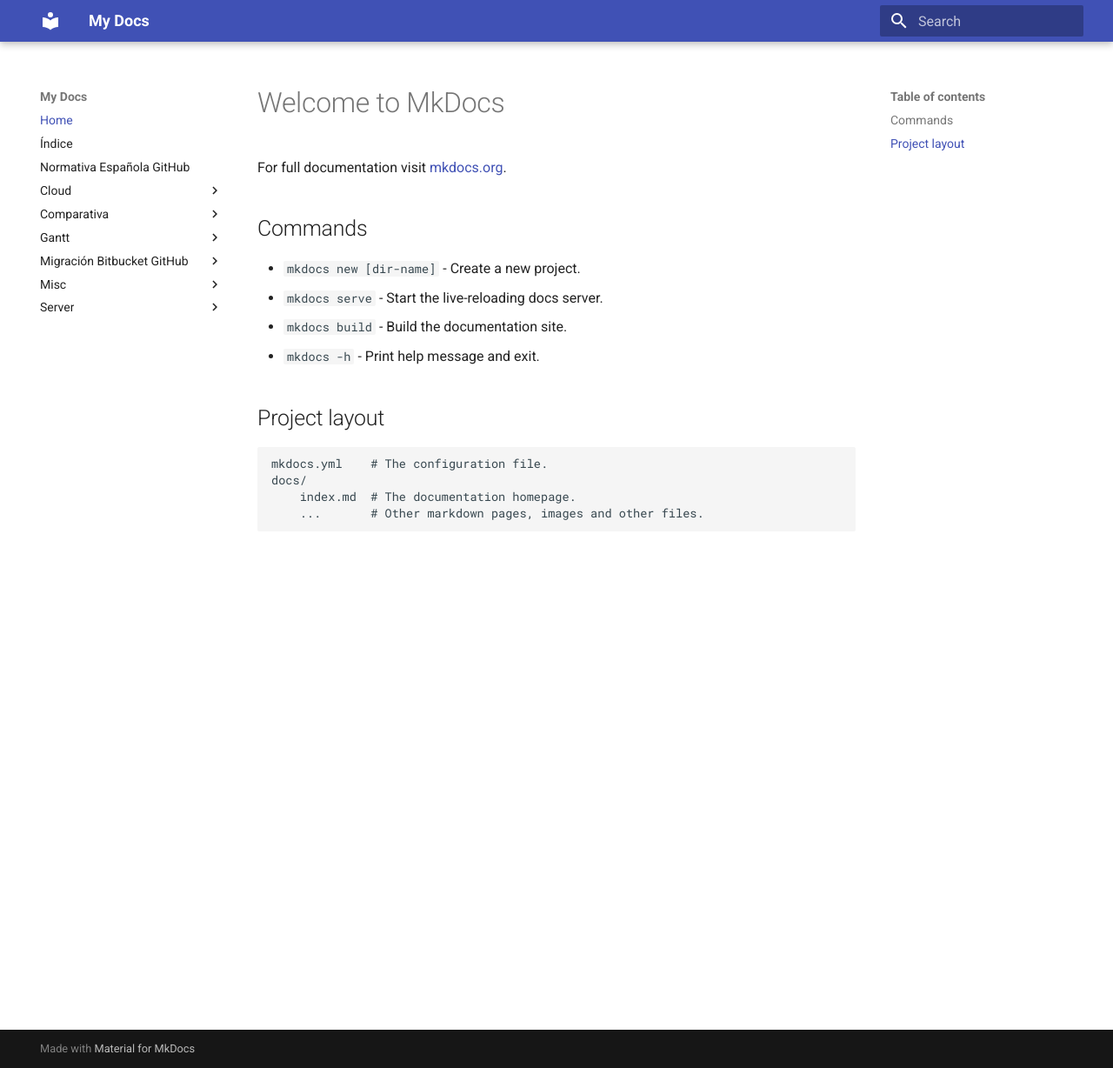
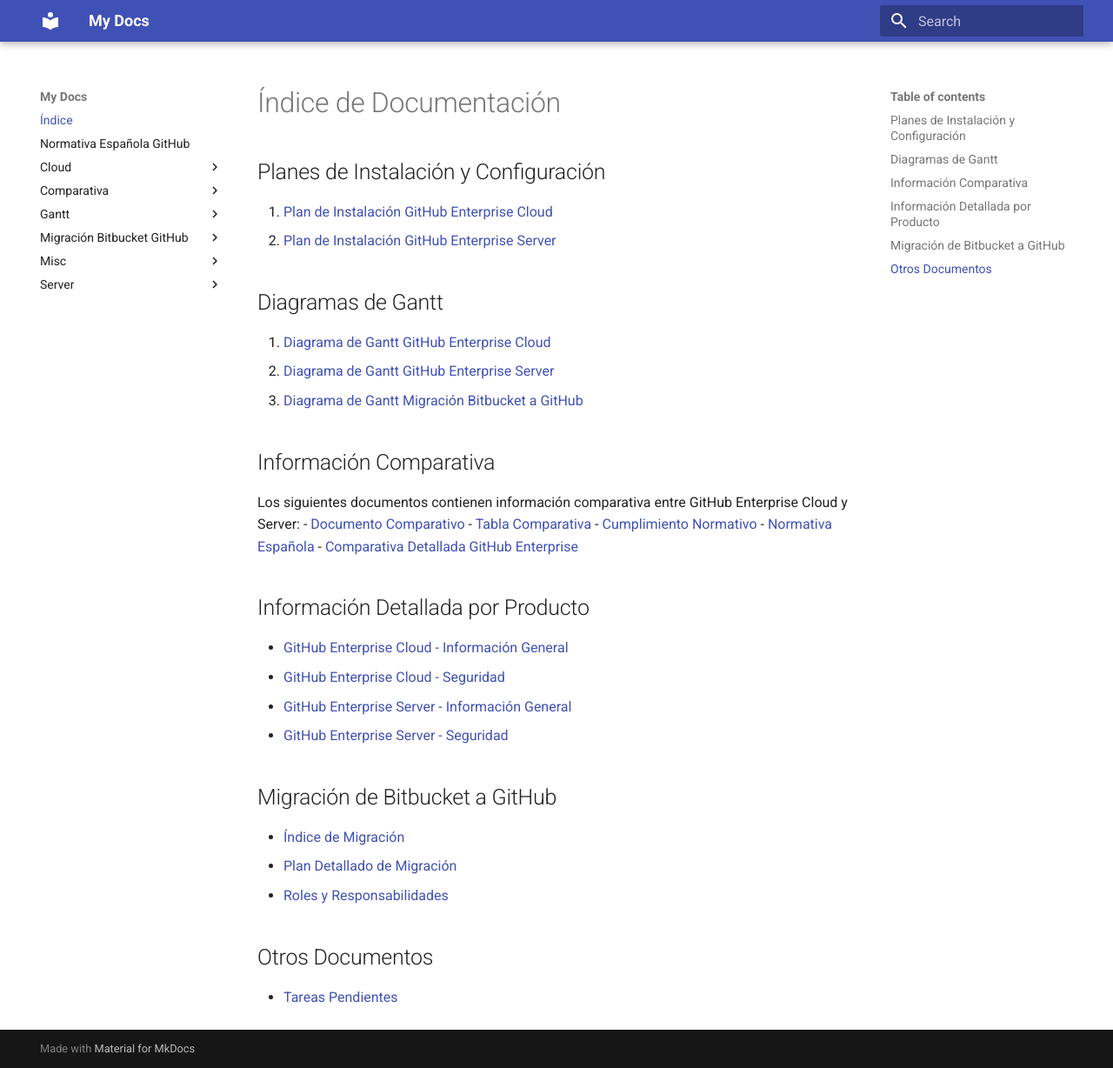
Before and after one commit to juananmora/github, an MkDocs documentation site: the page built from docs/index.md, in a window 1280 px wide and 1228 px high. Shown: the whole window at 87% size. Built offline with MkDocs 1.6.1 and Material for MkDocs 9.7.7, drawn with Linux system fonts in a browser that asks for light colours.

Commit message:
Actualizar índice de documentación y eliminar archivo obsoleto

```diff
--- a/docs/index.md
+++ b/docs/index.md
@@ -1,17 +1,32 @@
-# Welcome to MkDocs
+# Índice de Documentación
 
-For full documentation visit [mkdocs.org](https://www.mkdocs.org).
+## Planes de Instalación y Configuración
+1. [Plan de Instalación GitHub Enterprise Cloud](/cloud/plan_instalacion_github_enterprise_cloud.md)
+2. [Plan de Instalación GitHub Enterprise Server](/server/plan_instalacion_github_enterprise_server.md)
 
-## Commands
+## Diagramas de Gantt
+1. [Diagrama de Gantt GitHub Enterprise Cloud](/gantt/gantt_github_enterprise_cloud.md)
+2. [Diagrama de Gantt GitHub Enterprise Server](/gantt/gantt_github_enterprise_server.md)
+3. [Diagrama de Gantt Migración Bitbucket a GitHub](/migracion_bitbucket_github/gantt/diagrama_gantt_migracion.md)
 
-* `mkdocs new [dir-name]` - Create a new project.
-* `mkdocs serve` - Start the live-reloading docs server.
-* `mkdocs build` - Build the documentation site.
-* `mkdocs -h` - Print help message and exit.
+## Información Comparativa
+Los siguientes documentos contienen información comparativa entre GitHub Enterprise Cloud y Server:
+- [Documento Comparativo](/comparativa/documento_comparativo.md)
+- [Tabla Comparativa](/comparativa/tabla_comparativa.md)
+- [Cumplimiento Normativo](/comparativa/github_cumplimiento_normativo.md)
+- [Normativa Española](/comparativa/normativa_espanola_github.md)
+- [Comparativa Detallada GitHub Enterprise](/comparativa/comparativa_detallada_github_enterprise.md)
 
-## Project layout
+## Información Detallada por Producto
+- [GitHub Enterprise Cloud - Información General](/github_enterprise_cloud_info.md)
+- [GitHub Enterprise Cloud - Seguridad](/github_enterprise_cloud_security.md)
+- [GitHub Enterprise Server - Información General](/github_enterprise_server_info.md)
+- [GitHub Enterprise Server - Seguridad](/github_enterprise_server_security.md)
 
-    mkdocs.yml    # The configuration file.
-    docs/
-        index.md  # The documentation homepage.
-        ...       # Other markdown pages, images and other files.
+## Migración de Bitbucket a GitHub
+- [Índice de Migración](/migracion_bitbucket_github/indice.md)
+- [Plan Detallado de Migración](/migracion_bitbucket_github/plan/plan_detallado_migracion.md)
+- [Roles y Responsabilidades](/migracion_bitbucket_github/plan/roles_y_responsabilidades.md)
+
+## Otros Documentos
+- [Tareas Pendientes](/todo.md)
--- a/mkdocs.yml
+++ b/mkdocs.yml
@@ -50,8 +50,7 @@ docs_dir: docs
 # |                                                                                                        |
 # +--------------------------------------------------------------------------------------------------------+
 nav:
-  - Home: index.md
-  - Índice: indice.md
+  - Índice: index.md
   - Normativa Española GitHub: normativa_espanola_github.md
   - Cloud:
       - Capacidades GitHub Enterprise Cloud: cloud/capacidades_github_enterprise_cloud.md
```
Also changed, not shown: docs/indice.md (deleted, +0 -32 lines).
